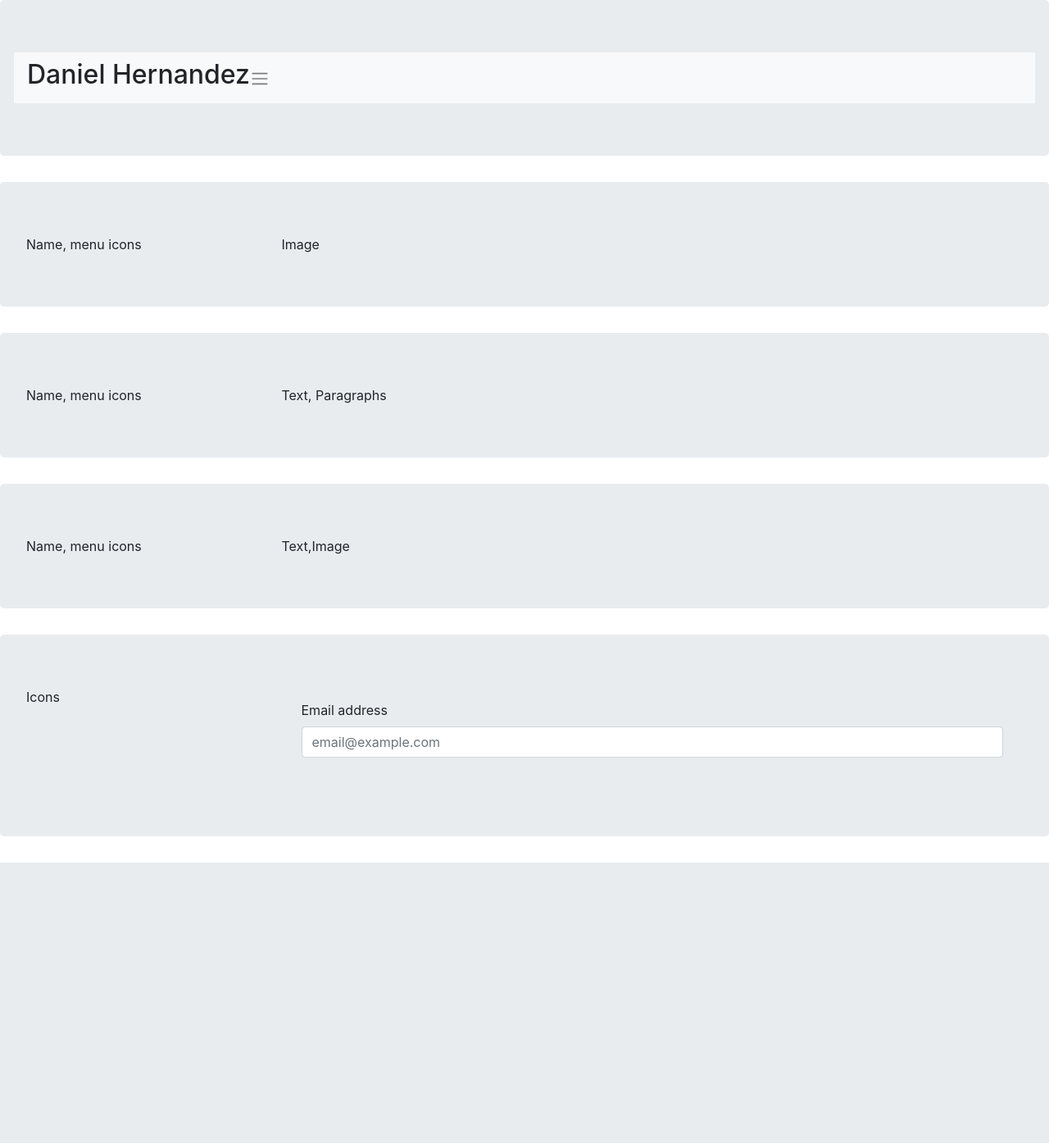
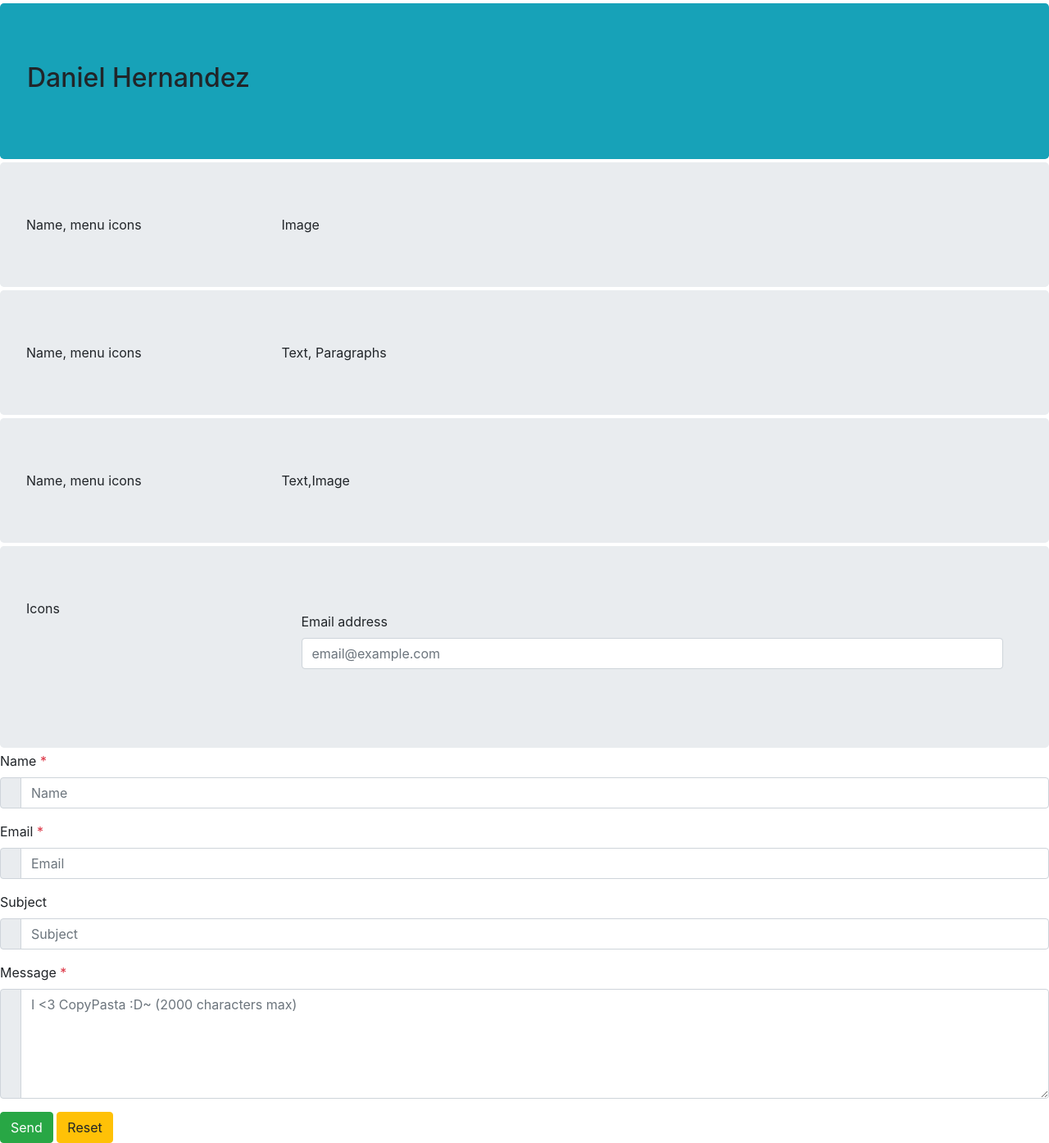
Before and after one commit to danielcoderhernandez/my-pwp-daniel-hernandez, a PHP site: page / in a window 1280 px wide. Shown: the whole page at 82% size. Before the commit the page ends 1052 px from the top, so only its background shows below. Run offline with PHP 8.4, Linux system fonts and the light colour scheme; some libraries are stand-ins or nearby versions.

Commit message:
working on form contact menu

```diff
--- a/public_html/index.php
+++ b/public_html/index.php
@@ -12,9 +12,11 @@
 	<!-- Optional JavaScript -->
 	<!-- jQuery first, then Popper.js, then Bootstrap JS -->
 
-	<script src="https://code.jquery.com/jquery-3.3.1.slim.min.js"
-			  integrity="sha384-q8i/X+965DzO0rT7abK41JStQIAqVgRVzpbzo5smXKp4YfRvH+8abtTE1Pi6jizo"
+	<script src="https://code.jquery.com/jquery-3.4.1.min.js"
+			  integrity="sha384-vk5WoKIaW/vJyUAd9n/wmopsmNhiy+L2Z+SBxGYnUkunIxVxAv/UtMOhba/xskxh"
 			  crossorigin="anonymous"></script>
+
+
 	<script src="https://cdnjs.cloudflare.com/ajax/libs/popper.js/1.14.7/umd/popper.min.js"
 			  integrity="sha384-UO2eT0CpHqdSJQ6hJty5KVphtPhzWj9WO1clHTMGa3JDZwrnQq4sF86dIHNDz0W1"
 			  crossorigin="anonymous"></script>
@@ -22,27 +24,41 @@
 			  integrity="sha384-JjSmVgyd0p3pXB1rRibZUAYoIIy6OrQ6VrjIEaFf/nJGzIxFDsf4x0xIM+B07jRM"
 			  crossorigin="anonymous"></script>
 
+	<!-- jQuery Form, Additional Methods, Validate -->
+
+
+
+	<script type="text/javascript" src="https://cdnjs.cloudflare.com/ajax/libs/jquery.form/4.2.2/jquery.form.min.js"></script>
+	<script type="text/javascript" src="https://cdnjs.cloudflare.com/ajax/libs/jquery-validate/1.17.0/jquery.validate.min.js"></script>
+	<script type="text/javascript" src="https://cdnjs.cloudflare.com/ajax/libs/jquery-validate/1.17.0/additional-methods.min.js"></script>
+
+	<!-- Your JavaScript Form Validator -->
+	<script src="js/form-validate.js"></script>
+
+	<!-- Google reCAPTCHA -->
+	<script src='https://www.google.com/recaptcha/api.js'></script>
+
 	<title>Welcome</title>
 </head>
 
 <body>
 
 
-<section>
-	<div class="jumbotron container-fluid">
+<section >
+	<div class="jumbotron container-fluid bg-info my-1">
 
-			<div class="row navbar navbar-expand-lg navbar-light bg-light">
+			<div class="row navbar navbar-expand-lg navbar-light">
 
-					<div class="col-xs-3.5">
+					<div class="col-md-3.5">
 
 					</div>
-					<div class="col-xs-7.5">
+					<div class="col-md-7.5">
 						<h2>
 							 Daniel Hernandez
 						</h2>
 					</div>
-					<div class="col-xs-1 justify-end">
-						<span class="navbar-toggler-icon"></span>
+					<div class="col-md-1 justify-end">
+						<span class="d-inline navbar-toggler-icon"></span>
 					</div>
 
 			</div>
@@ -50,30 +66,30 @@
 	</div>
 </section>
 
-<section class="my-1">
+<section>
 
-	<div class="jumbotron container-fluid">
+	<div class="jumbotron container-fluid my-1">
 		<div class="row">
 			<div class="col-3"> Name, menu icons</div>
 			<div class="col-9">Image</div>
 		</div>
 	</div>
 
-	<div class="jumbotron container-fluid">
+	<div class="jumbotron container-fluid my-1">
 		<div class="row">
 			<div class="col-3">Name, menu icons</div>
 			<div class="col-9">Text, Paragraphs</div>
 		</div>
 	</div>
 
-	<div class="jumbotron container-fluid">
+	<div class="jumbotron container-fluid my-1">
 		<div class="row">
 			<div class="col-3"> Name, menu icons</div>
 			<div class="col-9"> Text,Image</div>
 		</div>
 	</div>
 
-	<div class="jumbotron container-fluid">
+	<div class="jumbotron container-fluid my-1">
 		<div class="row">
 		<div class="col-3">
 			Icons
@@ -86,7 +102,77 @@
 			</div>
 		</div>
 		</div>
+
+
+
+
 	</div>
+
+
+
+	<!--
+Begin Sample Contact Form
+
+Create your own contact form.
+Do not copy and paste this one.
+-->
+	<form id="pwp-form" action="../php/" method="post">
+		<div class="form-group">
+			<label for="contactDemoName">Name <span class="text-danger">*</span></label>
+			<div class="input-group">
+				<div class="input-group-prepend">
+					<span class="input-group-text"></span>
+					<i class="fa fa-user" aria-hidden="true"></i>
+				</div>
+				<input type="text" class="form-control" id="contactDemoName" name="contactDemoName" placeholder="Name">
+			</div>
+		</div>
+		<div class="form-group">
+			<label for="contactDemoEmail">Email <span class="text-danger">*</span></label>
+			<div class="input-group">
+				<div class="input-group-prepend">
+					<span class="input-group-text"></span>
+					<i class="fa fa-envelope" aria-hidden="true"></i>
+				</div>
+				<input type="email" class="form-control" id="contactDemoEmail" name="contactDemoEmail" placeholder="Email">
+			</div>
+		</div>
+		<div class="form-group">
+			<label for="contactDemoSubject">Subject</label>
+			<div class="input-group">
+				<div class="input-group-prepend">
+					<span class="input-group-text"></span>
+					<i class="fa fa-pencil" aria-hidden="true"></i>
+				</div>
+				<input type="text" class="form-control" id="contactDemoSubject" name="contactDemoSubject" placeholder="Subject">
+			</div>
+		</div>
+		<div class="form-group">
+			<label for="contactDemoMessage">Message <span class="text-danger">*</span></label>
+			<div class="input-group">
+				<div class="input-group-prepend">
+					<span class="input-group-text"></span>
+					<i class="fa fa-comment" aria-hidden="true"></i>
+				</div>
+				<textarea class="form-control" rows="5" id="contactDemoMessage" name="contactDemoMessage" placeholder="I <3 CopyPasta :D~ (2000 characters max)"></textarea>
+			</div>
+		</div>
+
+		<!-- reCAPTCHA -->
+		<div class="g-recaptcha" data-sitekey="6LerKsIUAAAAABhYOrCPFviJlEas5Q_fmhUrmiXh"></div>
+
+		<button class="btn btn-success" type="submit"><i class="fa fa-paper-plane"></i> Send</button>
+		<button class="btn btn-warning" type="reset"><i class="fa fa-ban"></i> Reset</button>
+	</form>
+
+	<!--empty area for form error/success output-->
+	<div class="row">
+		<div class="col-xs-12">
+			<div id="output-area"></div>
+		</div>
+	</div>
+
+
 
 </section>
 
--- a/public_html/js/form-validate.js
+++ b/public_html/js/form-validate.js
@@ -0,0 +1,79 @@
+$(document).ready(function(){
+
+	/**
+	 * jQuery Validate Function
+	 *
+	 * This function provides front-end validation for your form.
+	 * If all tests set up here pass, the form data is AJAX submitted
+	 * to the mailer.php file.
+	 *
+	 * Update this file as needed for your form.
+	 * All ids and name values must match up to your form here.
+	 *
+	 * @author Rochelle Lewis <rlewis37@cnm.edu>
+	 **/
+
+	/* begin validate function here */
+	$("#pwp-form").validate({
+
+		// setup handling of form errors
+		debug: true,
+		errorClass: "alert alert-danger",
+		errorLabelContainer: "#output-area",
+		errorElement: "div",
+
+		// rules here define what is good or bad input
+		// each rule starts with the form input element's NAME attribute
+		rules: {
+			name: {
+				required: true
+			},
+			email: {
+				email: true,
+				required: true
+			},
+			message: {
+				required: true,
+				maxlength: 2000
+			}
+		},
+
+		// error messages to display to the end user when rules above don't pass
+		messages: {
+			name: {
+				required: "Please enter your name."
+			},
+			email: {
+				email: "Please enter a valid email address.",
+				required: "Please enter a valid email address."
+			},
+			message: {
+				required: "Please enter a message.",
+				maxlength: "2000 characters max."
+			}
+		},
+
+		// AJAX submit the form data to back end if rules pass
+		submitHandler: function(form) {
+			$("#pwp-form").ajaxSubmit({
+				type: "POST",
+				url: $("#pwp-form").attr("action"),
+
+				success: function(ajaxOutput) {
+					// clear the output area's formatting
+					$("#output-area").css("display", "");
+
+					// write the server's reply to the output area
+					$("#output-area").html(ajaxOutput);
+
+					// reset the form if it was successful
+					if($(".alert-success").length >= 1) {
+						$("#pwp-form")[0].reset();
+					}
+				}
+			})
+		}
+
+	});/* end validate function here */
+
+});/*end document.ready()*/
```
